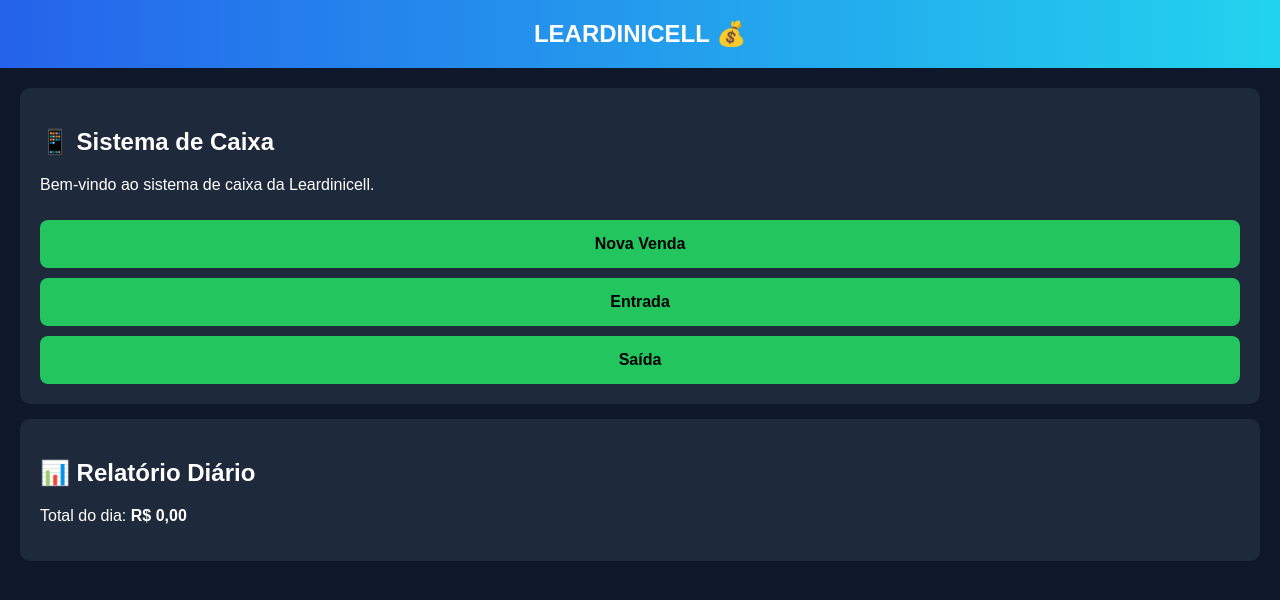
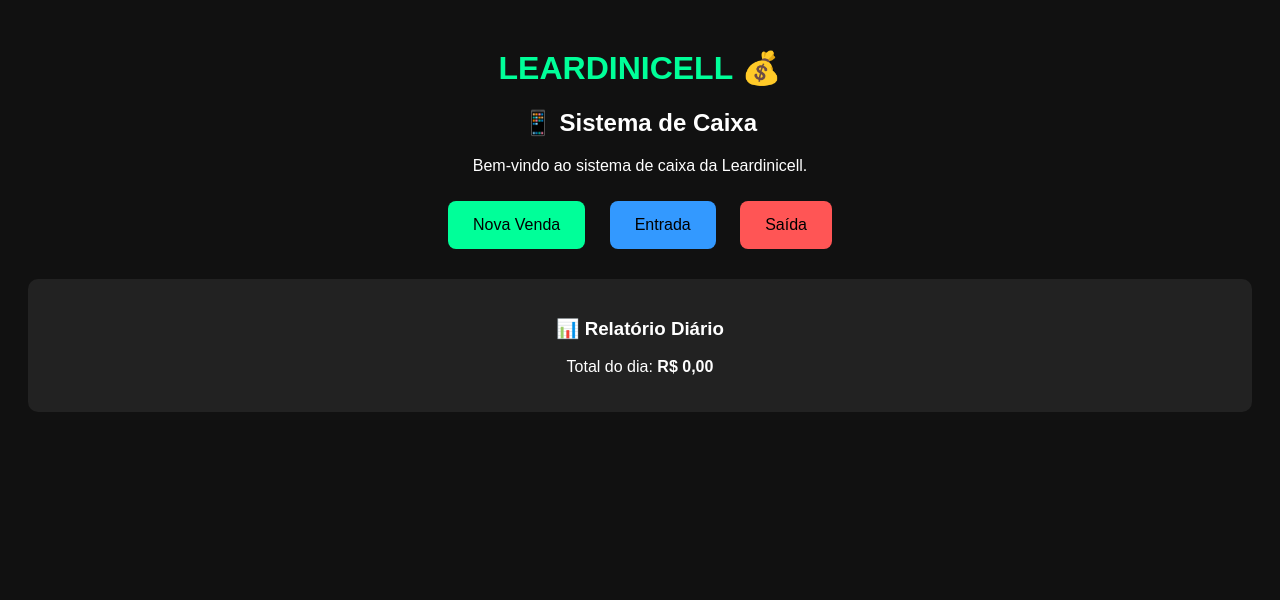
Before and after one commit to jefersonrodrigors-lgtm/leardinicell, a plain HTML site: page index.html in a window 1280 px wide. Drawn offline with Linux system fonts and the light colour scheme.

Commit message:
Refactor index.html for improved layout and styles

```diff
--- a/index.html
+++ b/index.html
@@ -1,69 +1,50 @@
 <!DOCTYPE html>
-<html lang="pt-br">
+<html lang="pt-BR">
 <head>
   <meta charset="UTF-8">
-    <title>Leardinicell - Sistema de Caixa</title>
-    <meta name="viewport" content="width=device-width, initial-scale=1.0">
+  <title>LEARDINICELL 💰 Caixa</title>
   <style>
     body {
-            margin: 0;
+      background: #111;
+      color: #fff;
       font-family: Arial, sans-serif;
-            background: #0f172a;
-            color: #fff;
-        }
-        header {
-            background: linear-gradient(90deg, #2563eb, #22d3ee);
-            padding: 20px;
       text-align: center;
-            font-size: 24px;
-            font-weight: bold;
-        }
-        main {
       padding: 20px;
     }
+    h1 { color: #00ff99; }
+    button {
+      margin: 10px;
+      padding: 15px 25px;
+      font-size: 16px;
+      border: none;
+      border-radius: 8px;
+      cursor: pointer;
+    }
+    .venda { background: #00ff99; }
+    .entrada { background: #3399ff; }
+    .saida { background: #ff5555; }
     .card {
-            background: #1e293b;
+      background: #222;
       padding: 20px;
       border-radius: 10px;
-            margin-bottom: 15px;
-        }
-        button {
-            width: 100%;
-            padding: 15px;
-            border: none;
-            border-radius: 8px;
-            font-size: 16px;
-            font-weight: bold;
-            cursor: pointer;
-            background: #22c55e;
-            color: #000;
-            margin-top: 10px;
-        }
-        button:hover {
-            opacity: 0.9;
+      margin-top: 20px;
     }
   </style>
 </head>
 <body>
 
-<header>
-    LEARDINICELL 💰
-</header>
-
-<main>
-    <div class="card">
+  <h1>LEARDINICELL 💰</h1>
   <h2>📱 Sistema de Caixa</h2>
   <p>Bem-vindo ao sistema de caixa da Leardinicell.</p>
-        <button>Nova Venda</button>
-        <button>Entrada</button>
-        <button>Saída</button>
-    </div>
+
+  <button class="venda">Nova Venda</button>
+  <button class="entrada">Entrada</button>
+  <button class="saida">Saída</button>
 
   <div class="card">
-        <h2>📊 Relatório Diário</h2>
+    <h3>📊 Relatório Diário</h3>
     <p>Total do dia: <strong>R$ 0,00</strong></p>
   </div>
-</main>
 
 </body>
 </html>
```
Lines whose indentation alone changed are shown as unchanged.
